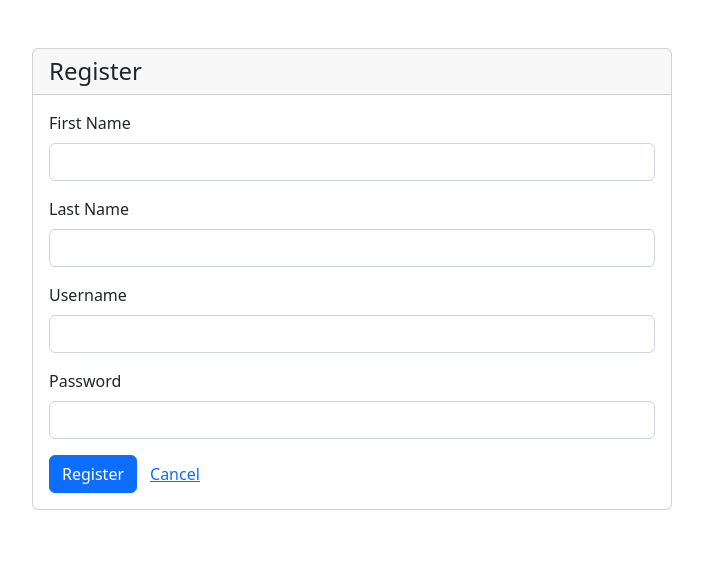
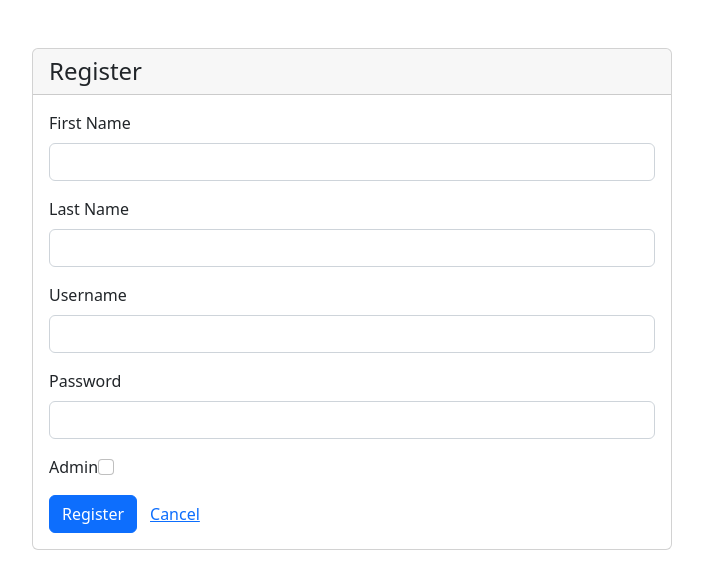
Before and after one commit to sbendarsky/Proxify, a Next.js app: page /account/register in a window 1280 px wide. Shown: the top 588 px of the page, without its empty margins (288-991 px from the left). Built offline with nearby package versions, Linux system fonts and the light colour scheme.

Commit message:
Add isAdmin field to user model and update Nav component

```diff
--- a/components/Nav.jsx
+++ b/components/Nav.jsx
@@ -6,35 +6,32 @@ import { userService } from 'services';
 // Exporting Nav function component
 export { Nav };
 
-// Nav function component definition
 function Nav() {
     const [user, setUser] = useState(null);
 
     useEffect(() => {
-        // Subscribe to user changes
         const subscription = userService.user.subscribe(x => setUser(x));
-
-        // Unsubscribe when the component unmounts
         return () => subscription.unsubscribe();
     }, []);
 
-    // Only show nav when logged in
     if (!user) return null;
 
-    // Render the navigation bar
     return (
         <nav className="navbar navbar-expand navbar-dark bg-dark px-3">
             <div className="navbar-nav">
-                {/* NavLink components for different navigation links */}
                 <NavLink href="/" exact className="nav-item nav-link">Home</NavLink>
-                <NavLink href="/nodes" className="nav-item nav-link">Nodes</NavLink>
                 <NavLink href="/vms" className="nav-item nav-link">Virtual Machines</NavLink>
                 <NavLink href="/provision" className="nav-item nav-link">Provision VM</NavLink>
-                <NavLink href="/images" className="nav-item nav-link">Images</NavLink>
-                <NavLink href="/logs" className="nav-item nav-link">Logs</NavLink>
-                <NavLink href="/users" className="nav-item nav-link">Users</NavLink>
 
-                {/* Button for logout */}
+                {/* Only show these links to admin users */}
+                {user.isAdmin && (
+                    <>
+                        <NavLink href="/nodes" className="nav-item nav-link">Nodes</NavLink>
+                        <NavLink href="/images" className="nav-item nav-link">Images</NavLink>
+                        <NavLink href="/logs" className="nav-item nav-link">Logs</NavLink>
+                        <NavLink href="/users" className="nav-item nav-link">Users</NavLink>
+                    </>
+                )}
                 <button onClick={userService.logout} className="btn btn-link nav-item nav-link">Logout</button>
             </div>
         </nav>
--- a/helpers/api/db.js
+++ b/helpers/api/db.js
@@ -26,7 +26,8 @@ function userModel() {
         username: { type: String, unique: true, required: true },
         hash: { type: String, required: true },
         firstName: { type: String, required: true },
-        lastName: { type: String, required: true }
+        lastName: { type: String, required: true },
+        isAdmin: { type: Boolean, default: false } // New admin field
     }, {
         // Adding createdAt and updatedAt timestamps
         timestamps: true
--- a/pages/account/register.jsx
+++ b/pages/account/register.jsx
@@ -65,6 +65,11 @@ function Register() {
                             <input name="password" type="password" {...register('password')} className={`form-control ${errors.password ? 'is-invalid' : ''}`} />
                             <div className="invalid-feedback">{errors.password?.message}</div>
                         </div>
+                        <div className="mb-3">
+                            <label className="form-check-label">Admin</label>
+                            <input name="isAdmin" type="checkbox" {...register('isAdmin')} className={`form-check-input ${errors.isAdmin ? 'is-invalid' : ''}`} />
+                            <div className="invalid-feedback">{errors.isAdmin?.message}</div>
+                        </div>
                         <button disabled={formState.isSubmitting} className="btn btn-primary">
                             {formState.isSubmitting && <span className="spinner-border spinner-border-sm me-1"></span>}
                             Register
```
